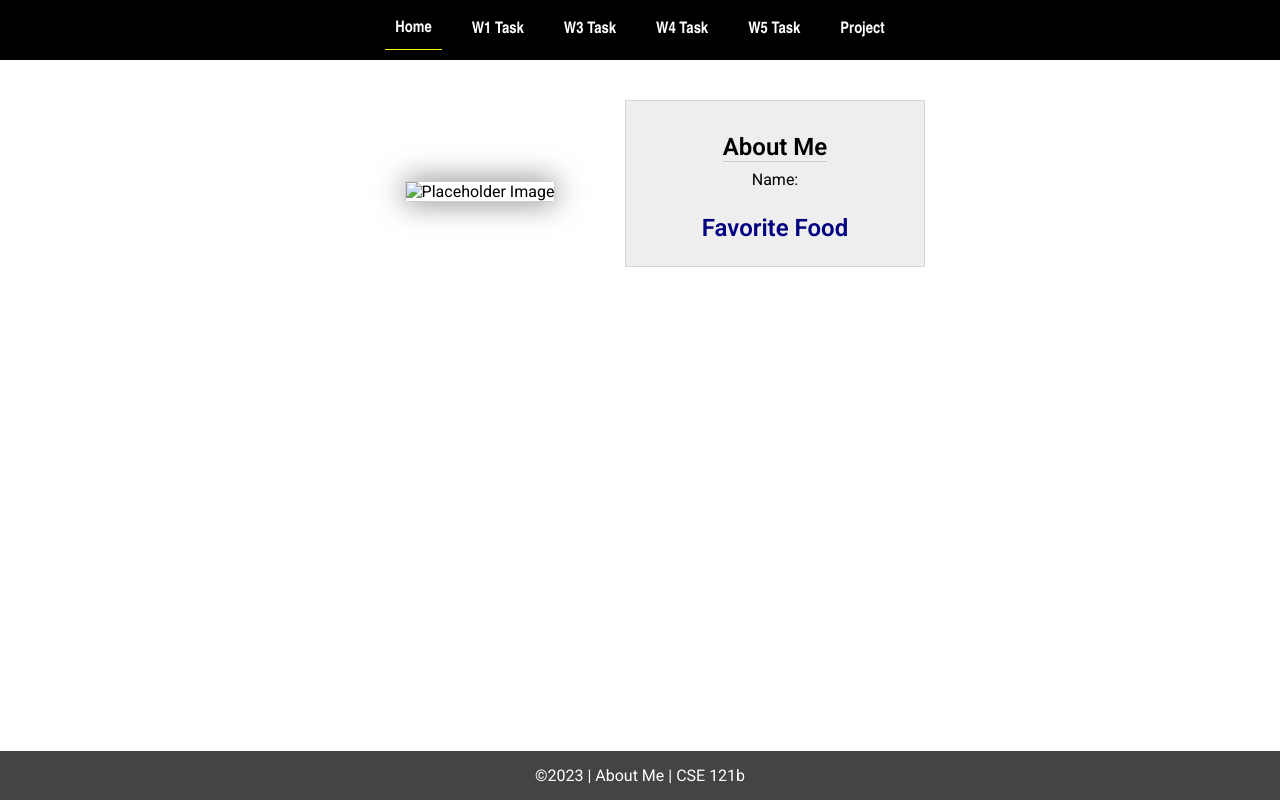
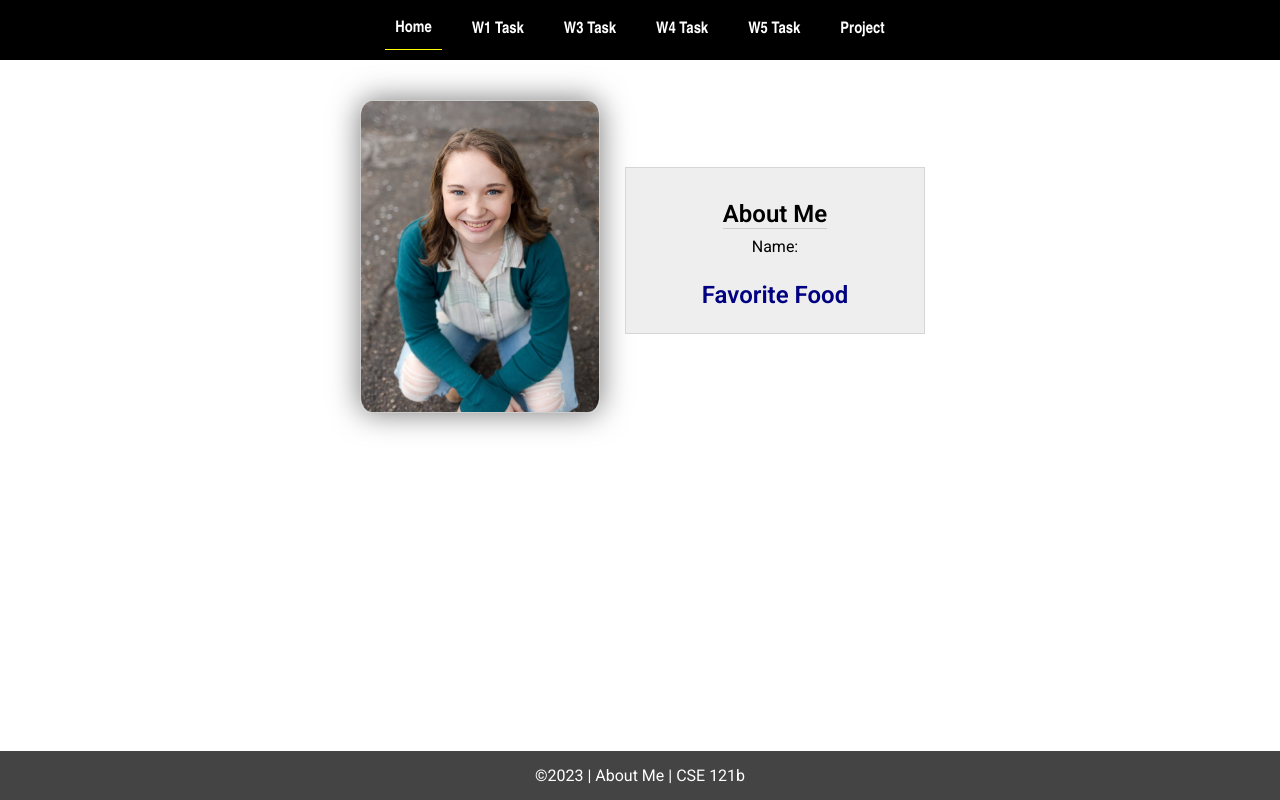
Before and after one commit to emmahilmo/cse121b, a plain HTML site: page index.html in a window 1280 px wide. Drawn offline with Linux system fonts and the light colour scheme.

Commit message:
fixed profile picture

```diff
--- a/index.html
+++ b/index.html
@@ -26,7 +26,7 @@
   </nav>
   <main id="home">
     <picture>
-      <img src="images/placeholder.png" alt="Placeholder Image">
+      <img src="images/seniorPhoto.jpg" alt="profile picture">
     </picture>
     <section>
       <h1>About Me</h1>
```
